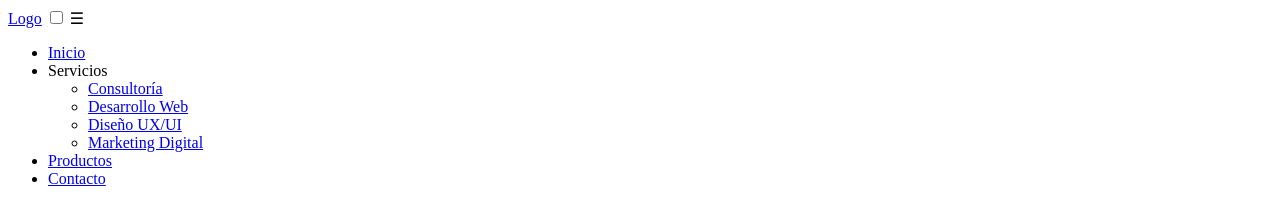
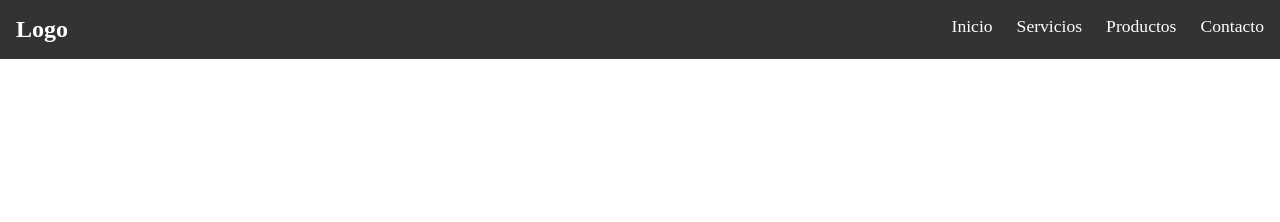
Before and after one commit to jewar21/frontend-base, a plain HTML site: page index.html in a window 1280 px wide. Drawn offline with Linux system fonts and the light colour scheme; the site is published under a folder, as on GitHub Pages, so addresses that start at the root find nothing.

Commit message:
fix(index.html): se arreglan las rutas

```diff
--- a/index.html
+++ b/index.html
@@ -4,7 +4,7 @@
     <meta charset="UTF-8" />
     <meta name="viewport" content="width=device-width, initial-scale=1.0" />
     <title>Ejemplo</title>
-    <link rel="stylesheet" href="/styles/style.css" />
+    <link rel="stylesheet" href="./styles/style.css" />
   </head>
   <body>
     <header>
@@ -13,7 +13,7 @@
         <input type="checkbox" id="menu-toggle" />
         <label for="menu-toggle" class="menu-btn">☰</label>
         <ul class="nav-menu">
-          <li><a href="/index.html">Inicio</a></li>
+          <li><a href="./index.html">Inicio</a></li>
           <li>
             <a>Servicios</a>
             <ul class="submenu">
@@ -23,8 +23,8 @@
               <li><a href="#">Marketing Digital</a></li>
             </ul>
           </li>
-          <li><a href="/pages/Productos/index.html">Productos</a></li>
-          <li><a href="/pages/Contactos/index.html">Contacto</a></li>
+          <li><a href="./pages/Productos/index.html">Productos</a></li>
+          <li><a href="./pages/Contactos/index.html">Contacto</a></li>
         </ul>
       </nav>
     </header>
```
